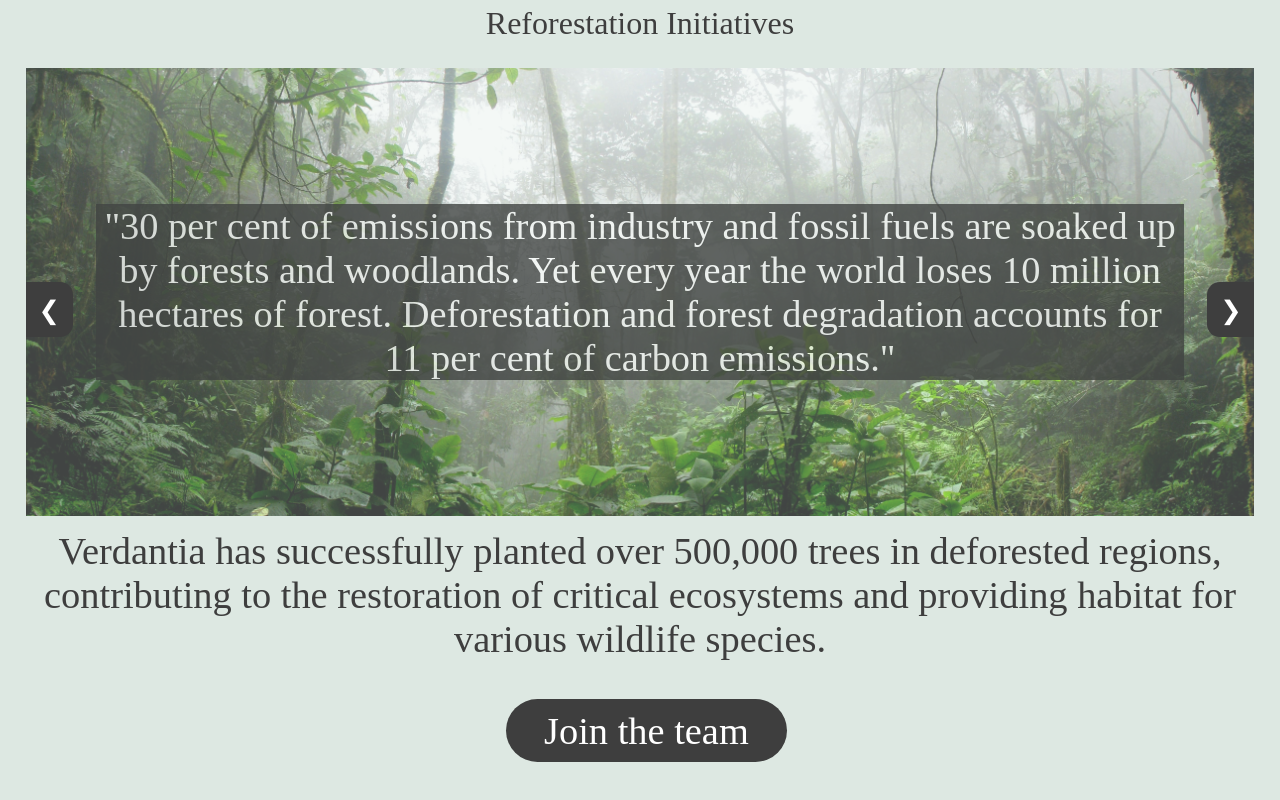
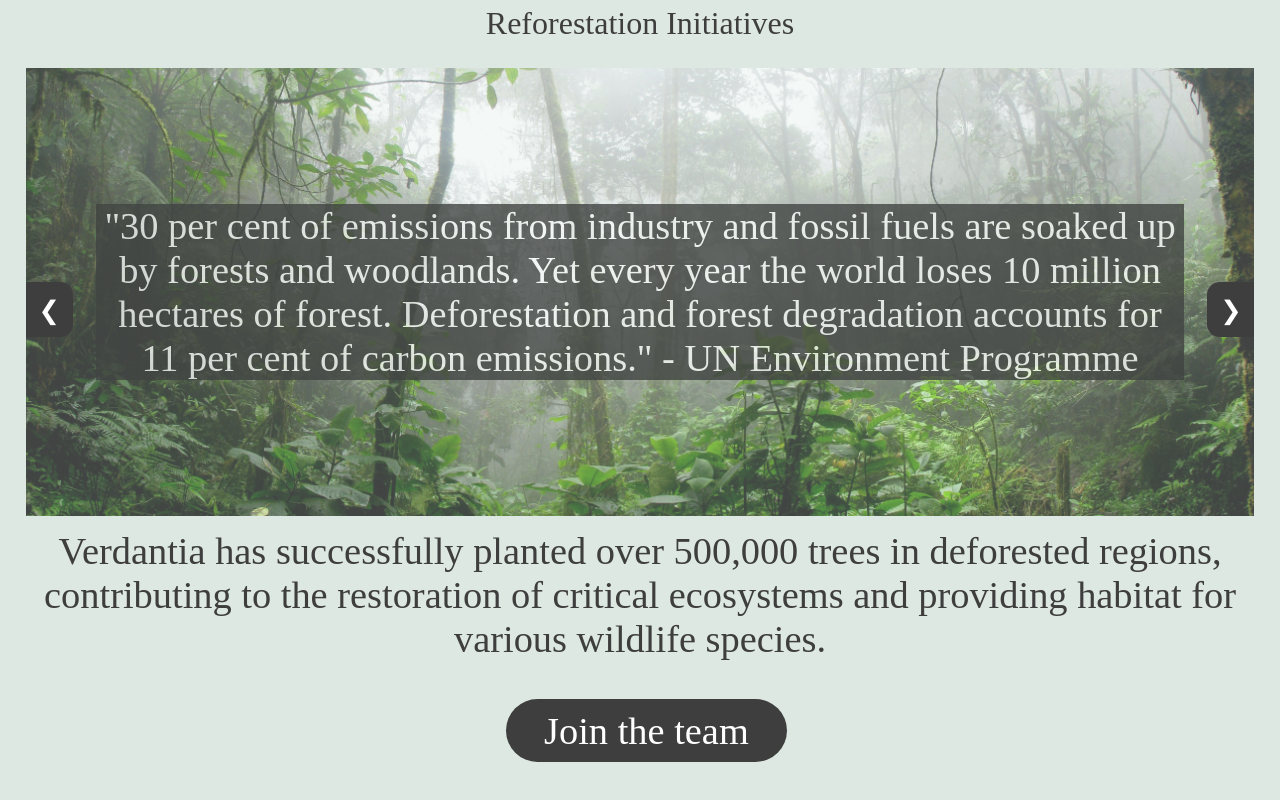
Before and after one commit to vabhi2007/JobFinderWebsite, a React (Vite) app in the folder web-app/: page / in a window 1280 px wide. Shown: the part 3763-4563 px from the top of the page. Built offline with nearby package versions, Linux system fonts and the light colour scheme; a web font is replaced by a local one.

Commit message:
finished research in slideshow

```diff
--- a/web-app/src/components/pages/home.jsx
+++ b/web-app/src/components/pages/home.jsx
@@ -14,11 +14,15 @@ const HomePage = () => {
   const [currentSlide, setCurrentSlide] = useState(0);
 
   const slides = [
-    { image: slide1, title: "Reforestation Initiatives", caption: "Verdantia has successfully planted over 500,000 trees in deforested regions, contributing to the restoration of critical ecosystems and providing habitat for various wildlife species." },
-    { image: slide2, title: "Carbon Neutrality Achieved", caption: "Through innovative technologies and sustainable practices, Verdantia has achieved carbon neutrality across its operations, making significant strides in reducing its carbon footprint." },
-    { image: slide3, title: "Eco-Education Outreach", caption: "Verdantia's dedicated teams have conducted eco-education programs in local communities, reaching over 10,000 individuals and inspiring environmentally conscious practices." },
-    { image: slide4, title: "Smart City Collaboration", caption: "Verdantia's smart city solutions with progressive municipalities have lowered energy usage, enhanced waste management efficiency, and elevated urban sustainability." },
-    { image: slide5, title: "Biodiversity Conservation", caption: "Verdantia actively supports biodiversity conservation efforts by protecting endangered species and preserving vital habitats." },
+    { image: slide1, title: "Reforestation Initiatives", caption: "Verdantia has successfully planted over 500,000 trees in deforested regions, contributing to the restoration of critical ecosystems and providing habitat for various wildlife species.", research: "\"30 per cent of emissions from industry and fossil fuels are soaked up by forests and woodlands. Yet every year the world loses 10 million hectares of forest. Deforestation and forest degradation accounts for 11 per cent of carbon emissions.\" - UN Environment Programme"},
+
+    { image: slide2, title: "Carbon Neutrality Achieved", caption: "Through innovative technologies and sustainable practices, Verdantia has achieved carbon neutrality across its operations, making significant strides in reducing its carbon footprint.", research: "\"A recently published report identified that 100 energy companies have been responsible for 71% of all industrial emissions since human-driven climate change was officially recognized.\" - National Resources Defense Council"},
+
+    { image: slide3, title: "Eco-Education Outreach", caption: "Verdantia's dedicated teams have conducted eco-education programs in local communities, reaching over 10,000 individuals and inspiring environmentally conscious practices.", research: "\"Environmental education is a process that allows individuals to explore environmental issues, engage in problem solving, and take action to improve the environment.\" - United States Environmental Protection Agency"},
+
+    { image: slide4, title: "Smart City Collaboration", caption: "Verdantia's smart city solutions with progressive municipalities have lowered energy usage, enhanced waste management efficiency, and elevated urban sustainability.", research: "\"Digitalisation and smart controls can reduce emissions from buildings by 350 Mt CO2 by 2050.\" - International Energy Agency"},
+
+    { image: slide5, title: "Biodiversity Conservation", caption: "Verdantia actively supports biodiversity conservation efforts by protecting endangered species and preserving vital habitats.", research: "\"The World Wide Fund for Nature’s Living Planet Report 2022 documents a 69% average loss in the abundance of mammal, bird, reptile, fish and amphibian species since 1970.\" - The London School of Economics and Political Science"},
   ];
 
   const prevSlide = () => {
@@ -114,7 +118,7 @@ const HomePage = () => {
           <button className="prev" onClick={prevSlide}>&#10094;</button>
           <div className="slide-title">{slides[currentSlide].title}</div>
           <div className="slide" style={{ backgroundImage: `url(${slides[currentSlide].image})`, opacity: '0.7' }}>
-            <p className="slide-overlay">"30 per cent of emissions from industry and fossil fuels are soaked up by forests and woodlands. Yet every year the world loses 10 million hectares of forest. Deforestation and forest degradation accounts for 11 per cent of carbon emissions."</p>
+            <p className="slide-overlay">{slides[currentSlide].research}</p>
           </div>
           <div className="slide-caption">{slides[currentSlide].caption}</div>
           <button className="next" onClick={nextSlide}>&#10095;</button>
```
